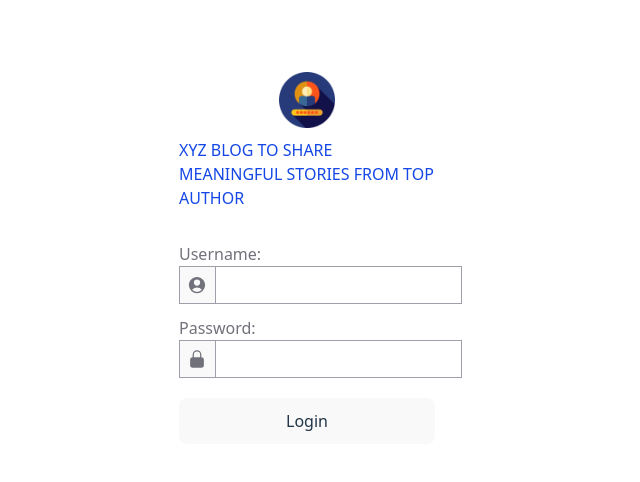
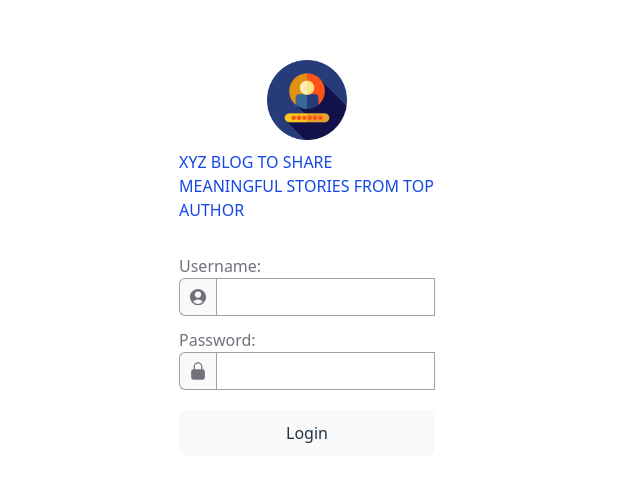
Before and after one commit to VietAnhPhan/top-reactjs-template, a React (Vite) app: page /login in a window 1280 px wide. Shown: the part 142-624 px from the top of the page, without its empty margins (485-1125 px from the left). Built offline with nearby package versions, Linux system fonts and the light colour scheme.

Commit message:
Implement login function - Add ErrorBoundary to rerender error to screen - Add username state to hold username after submit uncorrect password - Add authResults to display validation errors below each field

```diff
--- a/package.json
+++ b/package.json
@@ -13,6 +13,7 @@
     "@tailwindcss/vite": "^4.1.13",
     "react": "^19.1.1",
     "react-dom": "^19.1.1",
+    "react-error-boundary": "^6.0.0",
     "react-router": "^7.9.1",
     "tailwindcss": "^4.1.13"
   },
--- a/src/components/Login/Login.jsx
+++ b/src/components/Login/Login.jsx
@@ -1,23 +1,63 @@
 import "./Login.css";
 import loginImage from "../../assets/password_223128.png";
+import { ErrorBoundary } from "react-error-boundary";
+import { useState } from "react";
 
 function Login() {
+  const [username, setUsername] = useState("");
+  const [authResults, setAuthResults] = useState("");
+
+  function typingUsername(e) {
+    setUsername(e.target.value);
+  }
+  async function login(formData) {
+    const username = formData.get("username");
+    const password = formData.get("password");
+
+    try {
+      const response = await fetch("http://localhost:3000/auth/login", {
+        method: "POST",
+        body: JSON.stringify({ username: username, password: password }),
+        headers: {
+          "Content-type": "application/json",
+        },
+      });
+
+      const result = await response.json();
+      if (result.info) {
+        setAuthResults(result.info.message);
+      }
+
+      localStorage.setItem("access_token", result.token);
+    } catch (e) {
+      throw new Error(`login error: ${e.message}`);
+    }
+  }
+
   return (
+    <ErrorBoundary
+      fallback={<p>There was an error while submitting the form</p>}
+    >
       <div className="grid grid-cols-1 xl:grid-cols-4">
         <div className="bg-white p-6 rounded-md xl:col-span-1 xl:col-start-3">
           <div className="mb-8 flex flex-col gap-2.5">
-          <img src={loginImage} alt="login icon" className="size-14 mx-auto" />
+            <img
+              src={loginImage}
+              alt="login icon"
+              className="size-20 mx-auto"
+            />
             <p className="uppercase text-blue-700">
               XYZ Blog to share meaningful stories from top author
             </p>
           </div>
-        <form action="/" method="post" className="flex flex-col">
+
+          <form action={login} className="flex flex-col">
             <div className="flex flex-col">
               <label htmlFor="username" className="text-zinc-500">
                 Username:
               </label>
-            <div className="flex relative">
-              <span className="absolute flex items-center h-[100%] border-r-1 border-zinc-400 bg-icon-box z-10">
+              <div className="flex">
+                <span className="flex items-center h-[100%] border-1 border-r-0 rounded-l-md border-zinc-400 bg-icon-box">
                   <svg
                     xmlns="http://www.w3.org/2000/svg"
                     viewBox="0 0 24 24"
@@ -34,16 +74,21 @@ function Login() {
                   type="text"
                   name="username"
                   id="username"
-                className="p-1.5 flex-1 pl-11 z-20"
+                  className="p-1.5 w-full"
+                  required
+                  onChange={typingUsername}
+                  value={username}
                 />
               </div>
+              {authResults && <p className="text-red-500">{authResults}</p>}
             </div>
+
             <div className="flex flex-col mt-3">
               <label htmlFor="password" className="text-zinc-500">
                 Password:
               </label>
-            <div className="flex relative">
-              <span className="absolute flex items-center h-[100%] border-r-1 border-zinc-400 bg-icon-box z-10">
+              <div className="flex">
+                <span className="flex items-center h-[100%] border-1 border-r-0 rounded-l-md border-zinc-400 bg-icon-box">
                   <svg
                     xmlns="http://www.w3.org/2000/svg"
                     viewBox="0 0 24 24"
@@ -61,7 +106,8 @@ function Login() {
                   type="password"
                   name="password"
                   id="password"
-                className="p-1.5 flex-1 z-20 pl-11"
+                  className="p-1.5 w-full"
+                  required
                 />
               </div>
             </div>
@@ -71,6 +117,7 @@ function Login() {
           </form>
         </div>
       </div>
+    </ErrorBoundary>
   );
 }
 
```
Also changed, not shown: 1 other file (tests, documents, lock files or other folders). Lines whose indentation alone changed are shown as unchanged.
